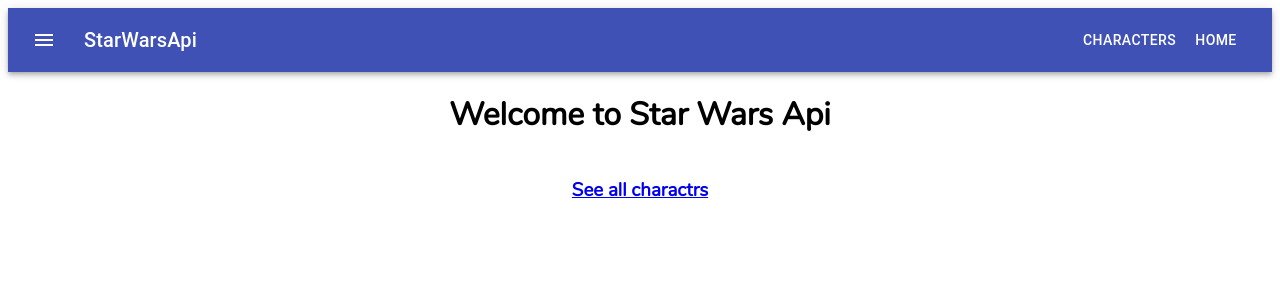
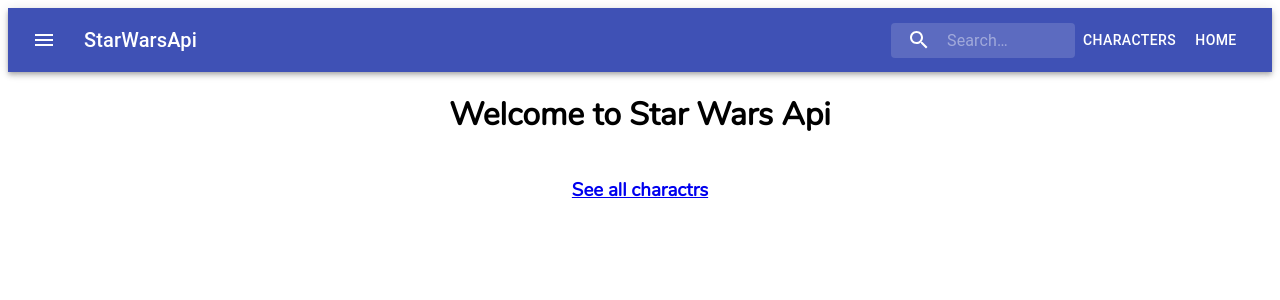
Before and after one commit to tomeczekstecc/react-router-starwars, a React (Create React App) app: page / in a window 1280 px wide. Shown: the top 300 px of the page. Built offline with nearby package versions, Linux system fonts and the light colour scheme.

Commit message:
'search_bar'

```diff
--- a/src/components/layout/Nav.js
+++ b/src/components/layout/Nav.js
@@ -1,13 +1,14 @@
 import React from 'react';
-import { makeStyles } from '@material-ui/core/styles';
+import { fade, makeStyles } from '@material-ui/core/styles';
 import AppBar from '@material-ui/core/AppBar';
 import Toolbar from '@material-ui/core/Toolbar';
 import Typography from '@material-ui/core/Typography';
 import Button from '@material-ui/core/Button';
 import IconButton from '@material-ui/core/IconButton';
 import MenuIcon from '@material-ui/icons/Menu';
-import {Link} from 'react-router-dom'
-
+import { Link } from 'react-router-dom';
+import SearchIcon from '@material-ui/icons/Search';
+import InputBase from '@material-ui/core/InputBase';
 
 const useStyles = makeStyles(theme => ({
   root: {
@@ -17,16 +18,58 @@
     marginRight: theme.spacing(2)
   },
   title: {
-    flexGrow: 1
+    flexGrow: 1,
+    display: 'none',
+    [theme.breakpoints.up('sm')]: {
+      display: 'block'
+    }
   },
-  link:{
-textDecoration: 'none',
-color: 'white'
+  inputInput: {
+    padding: theme.spacing(1, 1, 1, 7),
+    transition: theme.transitions.create('width'),
+    width: '100%',
+    [theme.breakpoints.up('sm')]: {
+      width: 120,
+      '&:focus': {
+        width: 200
+      }
+    }
+  },
+  searchIcon: {
+    width: theme.spacing(7),
+    height: '100%',
+    position: 'absolute',
+    pointerEvents: 'none',
+    display: 'flex',
+    alignItems: 'center',
+    justifyContent: 'center'
+  },
+
+  inputRoot: {
+    color: 'inherit'
+  },
+  search: {
+    position: 'relative',
+    borderRadius: theme.shape.borderRadius,
+    backgroundColor: fade(theme.palette.common.white, 0.15),
+    '&:hover': {
+      backgroundColor: fade(theme.palette.common.white, 0.25)
+    },
+    marginLeft: 0,
+    width: '100%',
+    [theme.breakpoints.up('sm')]: {
+      marginLeft: theme.spacing(1),
+      width: 'auto'
+    }
+  },
+  link: {
+    textDecoration: 'none',
+    color: 'white'
   }
 }));
 
 const Nav = () => {
-   const classes = useStyles();
+  const classes = useStyles();
   return (
     <div className={classes.root}>
       <AppBar position='static' color='primary'>
@@ -42,13 +85,26 @@
           <Typography variant='h6' className={classes.title}>
             StarWarsApi
           </Typography>
+          <div className={classes.search}>
+            <div className={classes.searchIcon}>
+              <SearchIcon />
+            </div>
+            <InputBase
+              placeholder='Search…'
+              classes={{
+                root: classes.inputRoot,
+                input: classes.inputInput
+              }}
+              inputProps={{ 'aria-label': 'search' }}
+            />
+          </div>
           <Button color='inherit'>
-            <Link className={classes.link}  to='/characters'>
+            <Link className={classes.link} to='/characters'>
               Characters
             </Link>
           </Button>
           <Button color='inherit'>
-            <Link className={classes.link}  to='/'>
+            <Link className={classes.link} to='/'>
               Home
             </Link>
           </Button>
```
